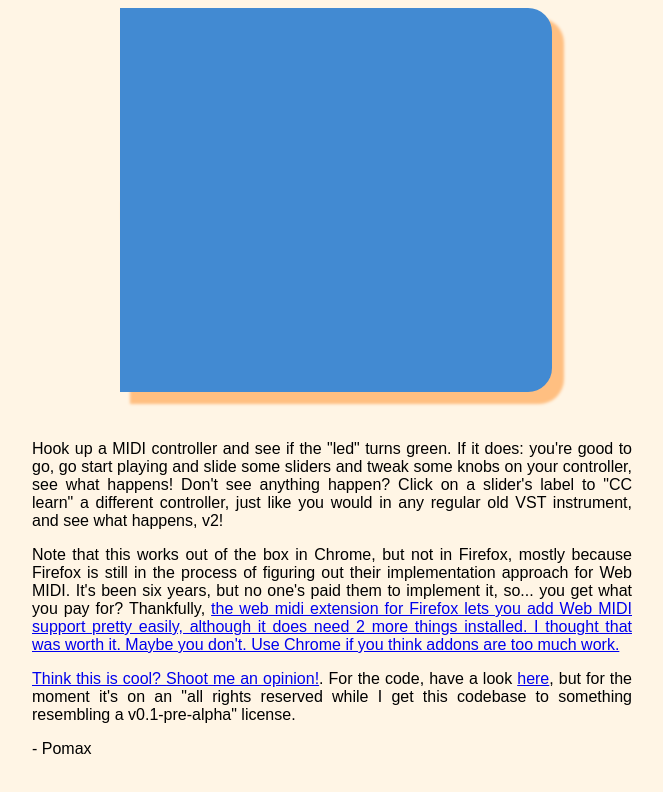
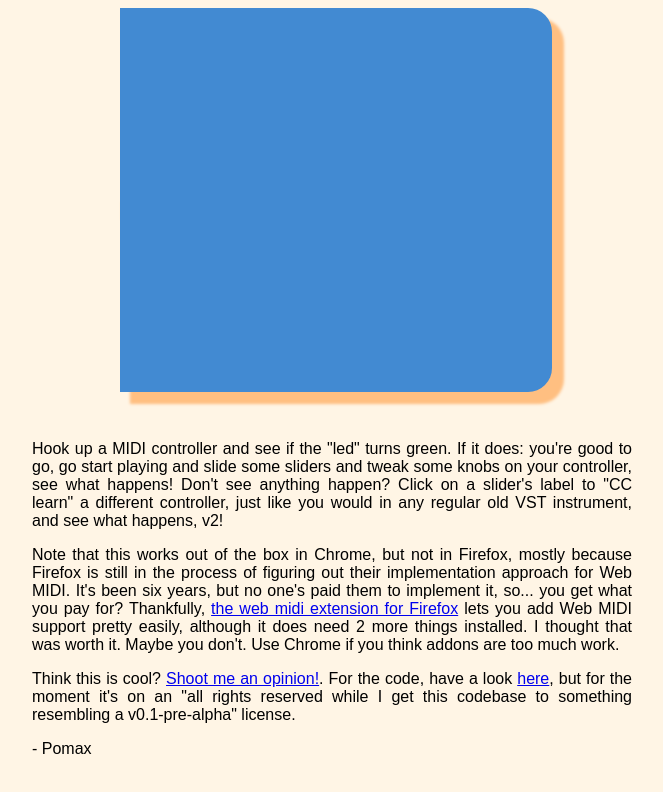
Before and after one commit to Pomax/music-theory-js, a website with bundled scripts: page public/index.html in a window 1280 px wide. Shown: the whole page, without its empty margins (308-971 px from the left). Built offline with nearby package versions, Linux system fonts and the light colour scheme.

Commit message:
missing link closer

```diff
--- a/public/index.html
+++ b/public/index.html
@@ -33,7 +33,7 @@
                 because Firefox  is still in the process of figuring out their implementation
                 approach for Web MIDI. It's been six years, but no one's paid them to implement
                 it, so... you get what you pay for? Thankfully, <a href="https://addons.mozilla.org/en-US/firefox/addon/web-midi-api/">the
-                web midi extension for Firefox</thead> lets you add Web MIDI support pretty easily,
+                web midi extension for Firefox</a> lets you add Web MIDI support pretty easily,
                 although it does need 2 more things installed. I thought that was worth it.
                 Maybe you don't. Use Chrome if you think addons are too much work.
             </p>
```
